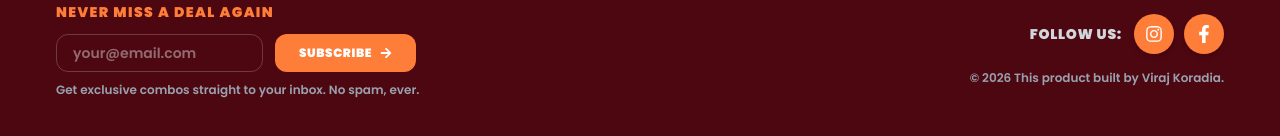
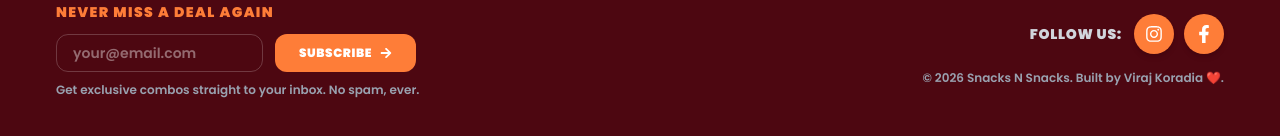
Before and after one commit to viraj0075/Order-Managment-Frontend, a React (Vite) app: page /order in a window 1280 px wide. Shown: the part 1126-1262 px from the top of the page. Built offline with nearby package versions, Linux system fonts and the light colour scheme; no server answers.

Commit message:
feat: add Footer component with navigation, app download links, contact info, and newsletter subscription

```diff
--- a/src/Components/Footer.jsx
+++ b/src/Components/Footer.jsx
@@ -168,6 +168,7 @@ const Footer = () => {
                             <div className="flex gap-2.5">
                                 {footerLinks.social.map((social, idx) => (
                                     <a
+                                        key={idx}
                                         href={social.href}
                                         target="_blank"
                                         rel="noopener noreferrer"
@@ -180,7 +181,7 @@ const Footer = () => {
                             </div>
                         </div>
                         <p className="text-gray-400 text-xs font-semibold select-none">
-                            © {new Date().getFullYear()} This product built by Viraj Koradia.
+                            © {new Date().getFullYear()} Snacks N Snacks. Built by Viraj Koradia ❤️.
                         </p>
                     </div>
 
```
